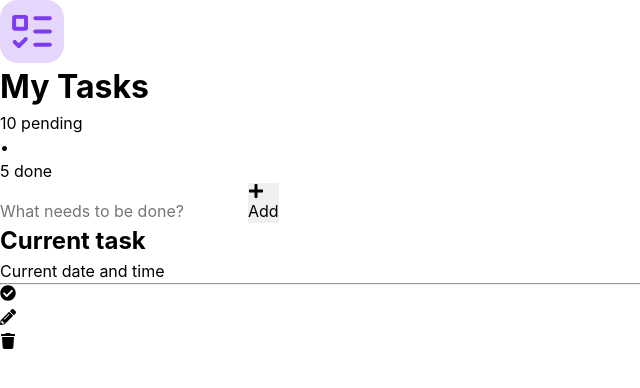
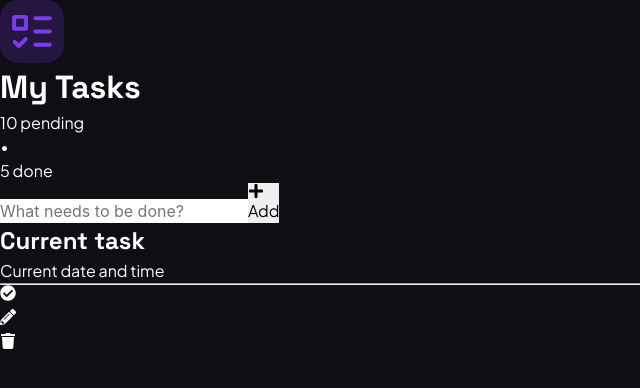
Before and after one commit to Fejiro001/to-do, a React (Create React App) app: page / in a window 1280 px wide. Shown: the top 388 px of the page, without its empty margins (0-640 px from the left). Built offline with nearby package versions, Linux system fonts and the light colour scheme.

Commit message:
Added google fonts and root variables

```diff
--- a/public/index.html
+++ b/public/index.html
@@ -5,9 +5,16 @@
     <link rel="icon" href="%PUBLIC_URL%/favicon.svg" />
     <meta name="viewport" content="width=device-width, initial-scale=1" />
     <meta name="theme-color" content="#000000" />
-    <meta name="description" content="A todo application to keep track of your tasks" />
+    <meta
+      name="description"
+      content="A todo application to keep track of your tasks" />
     <link rel="apple-touch-icon" href="%PUBLIC_URL%/logo192.png" />
     <title>My Tasks</title>
+    <link rel="preconnect" href="https://fonts.googleapis.com" />
+    <link rel="preconnect" href="https://fonts.gstatic.com" crossorigin />
+    <link
+      href="https://fonts.googleapis.com/css2?family=Plus+Jakarta+Sans:ital,wght@0,200..800;1,200..800&family=Space+Grotesk:wght@300..700&display=swap"
+      rel="stylesheet" />
   </head>
   <body>
     <noscript>You need to enable JavaScript to run this app.</noscript>
--- a/src/components/TaskList.js
+++ b/src/components/TaskList.js
@@ -8,6 +8,7 @@ function TaskList() {
           <Task />
         </li>
       </ul>
+      {/* If no tasks. I will display: No tasks yet. Add a task above to get started. */}
     </section>
   );
 }
--- a/src/css/index.css
+++ b/src/css/index.css
@@ -1 +1,55 @@
 @import "./reset.css";
+
+:root {
+  /* Colors */
+  --primary-color: #7c3bed;
+  --secondary-color: #0f0e15;
+  --muted-color: #857e7d;
+  --completed-color: #22c55e;
+  --delete-color: #ef4444;
+  --white: #ffffff;
+  --black: #000000;
+
+  /* Font Families */
+  --heading-font: "Space Grotesk", sans-serif;
+  --body-font: "Plus Jakarta Sans", sans-serif;
+
+  /* Font Sizes */
+  --fs-xl: 4.8rem;
+  --fs-lg: 3.6rem;
+  --fs-md: 2.4rem;
+  --fs-base: 1.6rem;
+  --fs-sm: 1.4rem;
+
+  /* Layout */
+  --max-width: 1240px;
+  --container-padding: 20px;
+  --section-padding: 100px 0;
+
+  /* UI */
+  --radius: 5px;
+  --transition: all 0.3s ease;
+}
+
+.container {
+  max-width: min(100% - 30px, var(--max-width));
+  margin-inline: auto;
+}
+
+h1,
+h2,
+h3 {
+  font-family: var(--heading-font);
+}
+
+p,
+li,
+a,
+button {
+  font-family: var(--body-font);
+}
+
+body {
+  background-color: var(--secondary-color);
+  color: var(--white);
+}
```
